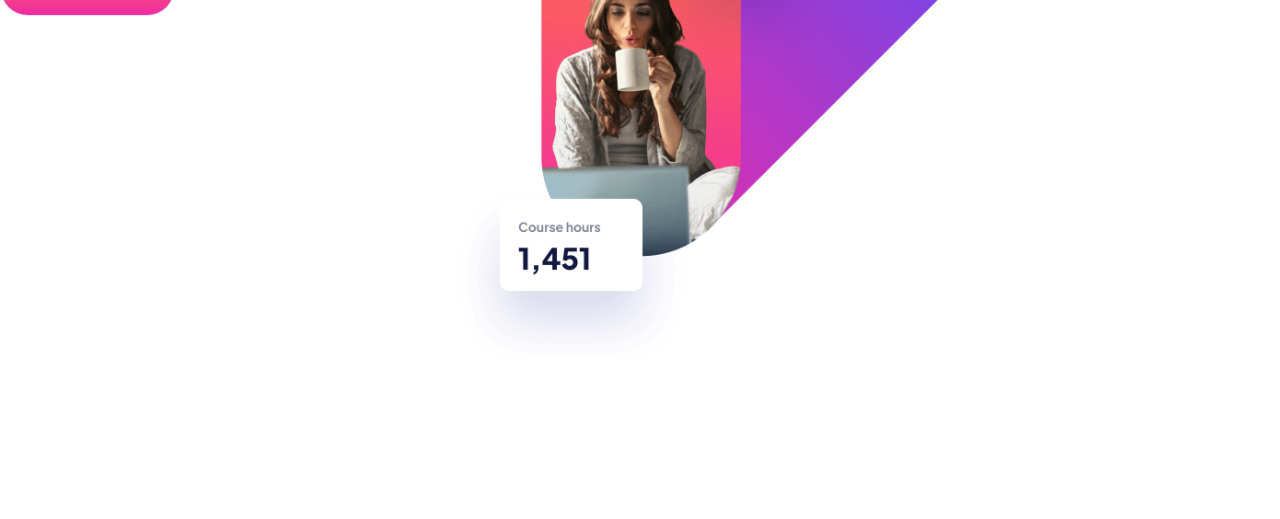
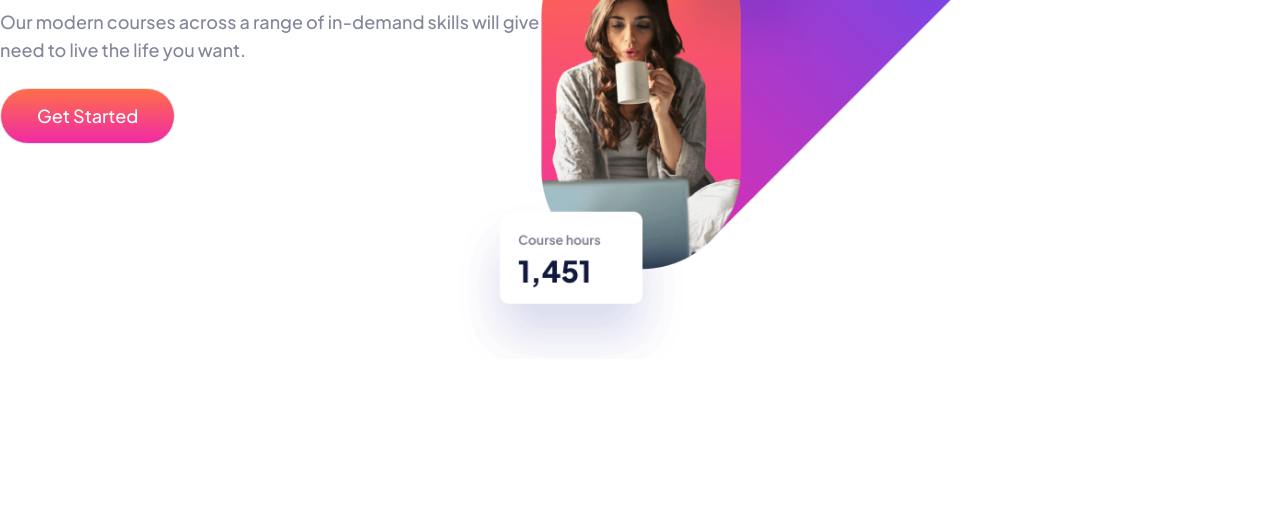
Before and after one commit to onivardi/skilled-e-learning-landing-page, a website: page src/index.html in a window 1280 px wide. Shown: the part 281-800 px from the top of the page. Drawn offline with Linux system fonts and the light colour scheme.

Commit message:
add layout to hero-tablet section

```diff
--- a/src/index.html
+++ b/src/index.html
@@ -27,12 +27,14 @@
         >
       </nav>
       <div
-        class="hidden md:bg-hero-table md:bg-center md:bg-cover md:block md:size-[640px] md:absolute md:top-0 md:left-[450px]"
+        class="hidden md:bg-hero-table md:bg-cover md:block md:size-[640px] md:absolute md:top-0 md:left-[450px]"
       ></div>
     </header>
 
     <!--Hero-->
-    <section class="container p-4 mx-auto sm:p-0 md:grid md:grid-cols-2">
+    <section
+      class="container p-4 mx-auto sm:p-0 md:grid md:grid-cols-[60%_40%] md:mt-32"
+    >
       <div class="space-y-6">
         <h1 class="headingLG text-darkBlue">Maximize skill, minimize budget</h1>
         <p class="font-medium text-MyGray">
```
Also changed, not shown: src/output.css.
